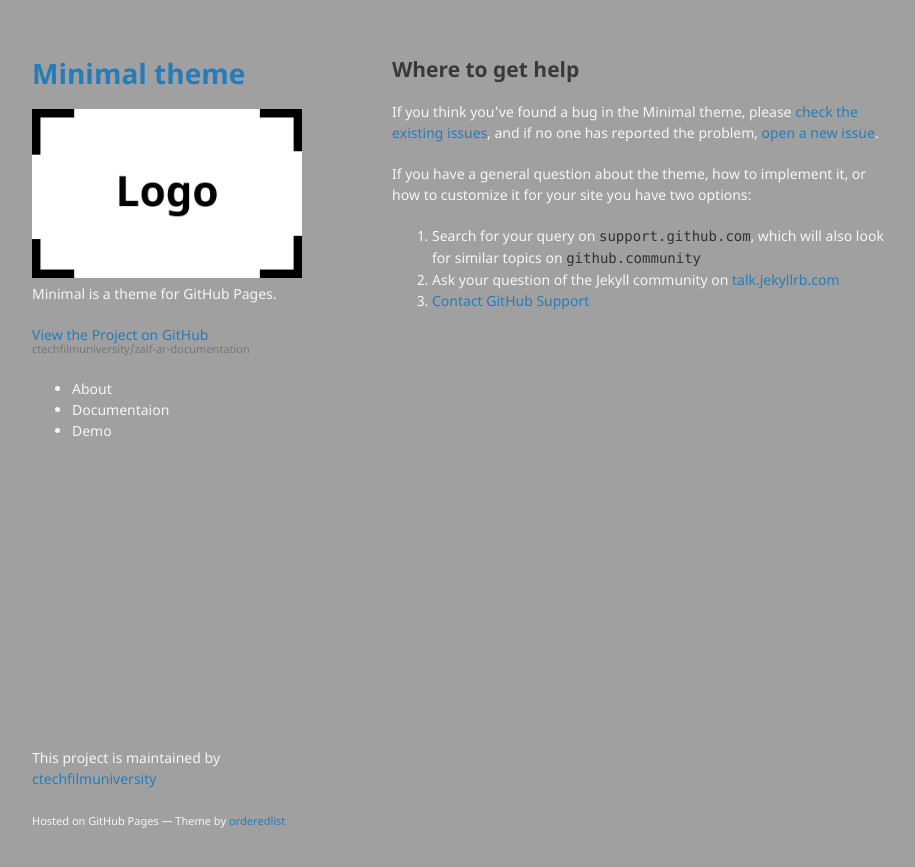
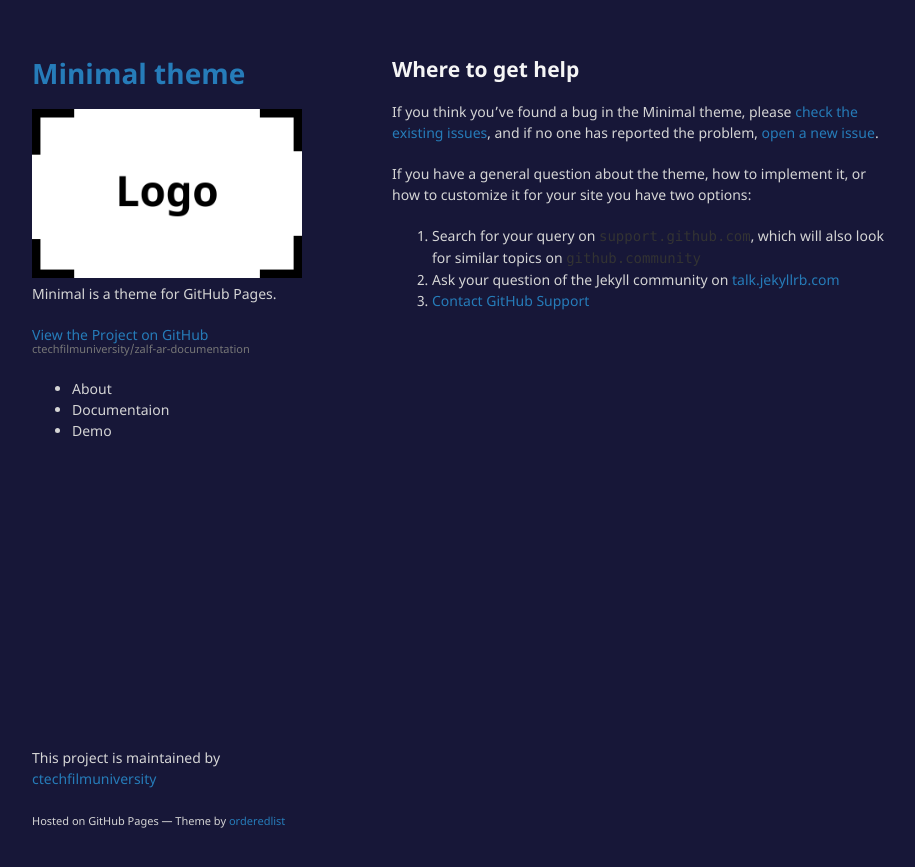
Before and after one commit to ctechfilmuniversity/zalf-ar-documentation, a Jekyll site: the page built from docs/SUPPORT.md, in a window 1280 px wide. Shown: the top 867 px of the page, without its empty margins (178-1093 px from the left). Built offline with Jekyll 4.4.1, drawn with Linux system fonts in a browser that asks for light colours; our own code applies the rules of GitHub Pages for plain Markdown files.

Commit message:
quick update

```diff
--- a/_sass/jekyll-theme-minimal.scss
+++ b/_sass/jekyll-theme-minimal.scss
@@ -2,15 +2,15 @@
 @import "rouge-github";
 
 body {
-  background-color: #A0A0A0;
+  background-color: #171738;
   padding:50px;
   font: 14px/1.5 "Noto Sans", "Helvetica Neue", Helvetica, Arial, sans-serif;
-  color:#f5f5f5;
+  color:#d5d5d5;
   font-weight:400;
 }
 
 h1, h2, h3, h4, h5, h6 {
-  color:#ffffff;
+  color:#f5f5f5;
   margin:0 0 20px;
 }
 
@@ -27,11 +27,11 @@ h1 {
 }
 
 h2 {
-  color:#393939;
+  color:#f5f5f5;
 }
 
 h3, h4, h5, h6 {
-  color:#494949;
+  color:#f5f5f5;
 }
 
 a {
```
